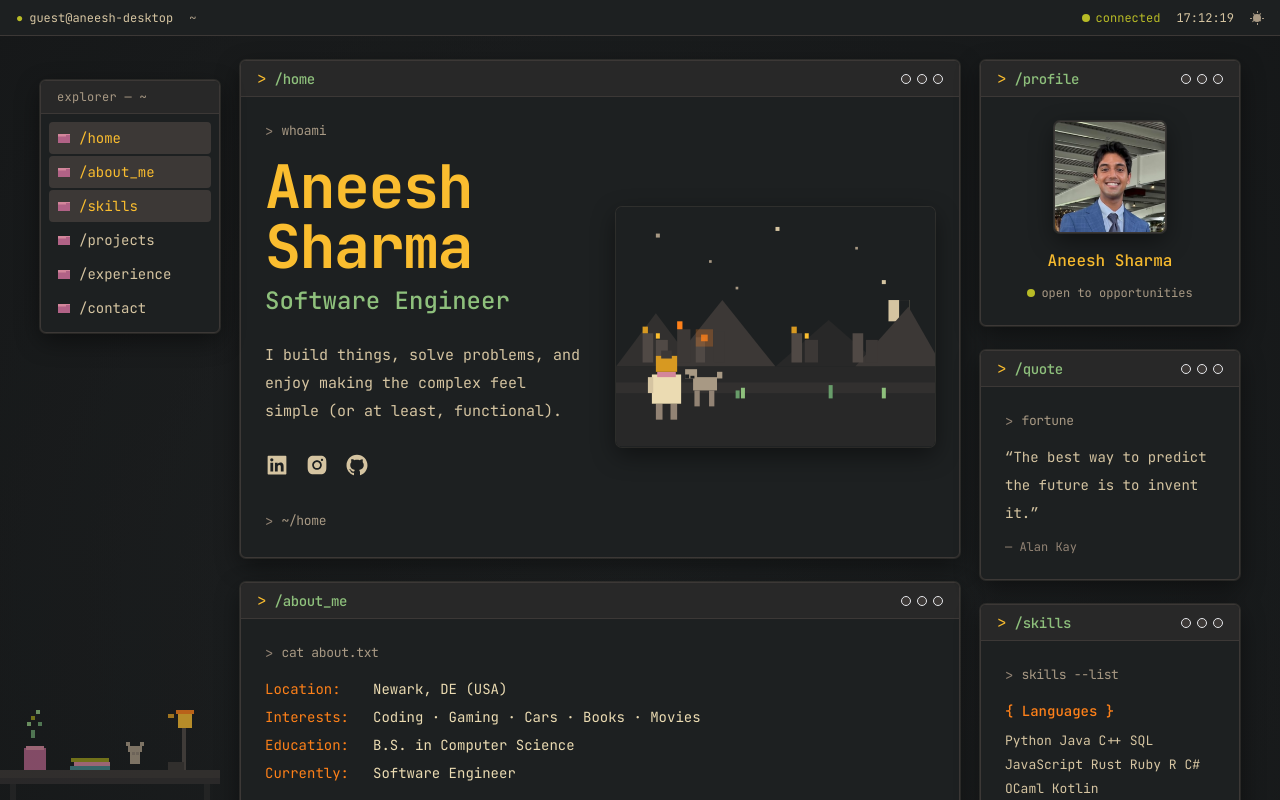
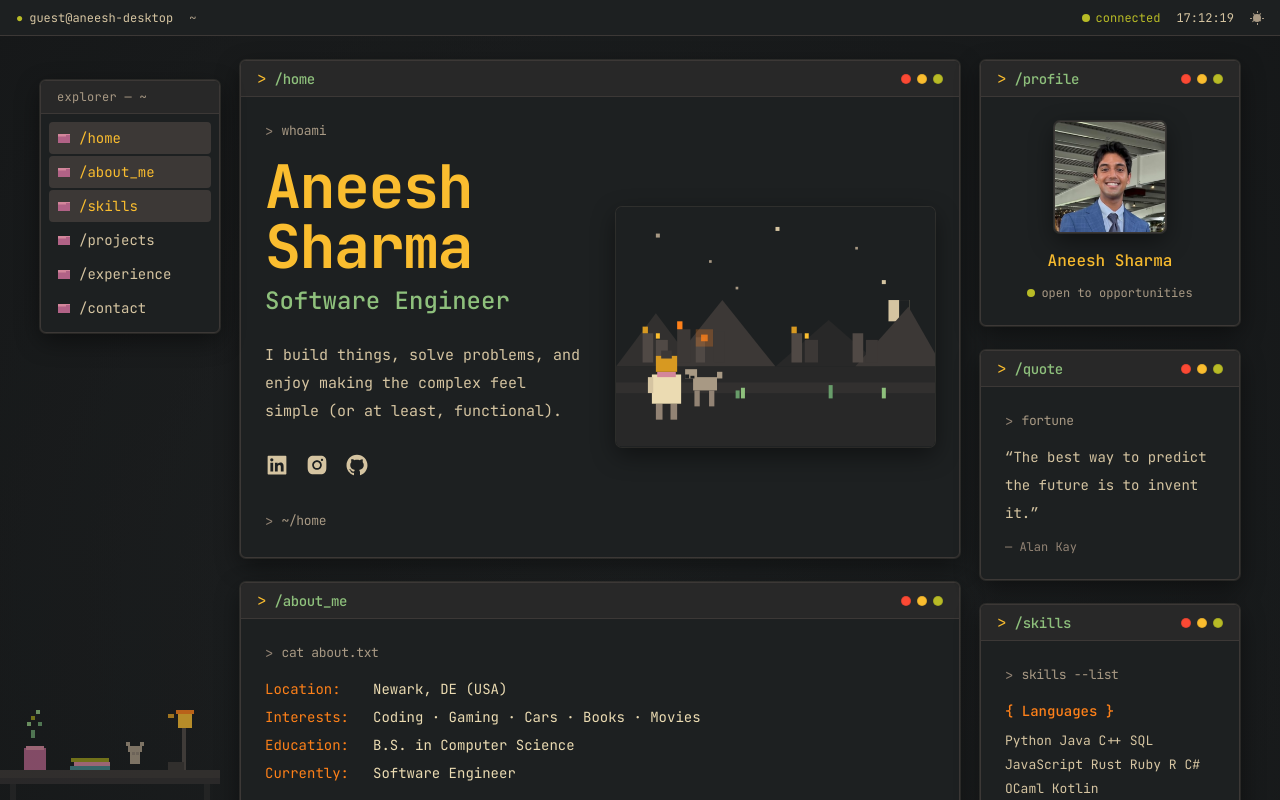
Before and after one commit to AneeshSharma9/portfolio, a Next.js app: page / in a window 1280 px wide. Shown: the top 800 px of the page. Built offline with nearby package versions, Linux system fonts and the light colour scheme.

Commit message:
feat: use window buttons to minimize/maximize

```diff
--- a/components/TerminalWindow.js
+++ b/components/TerminalWindow.js
@@ -1,3 +1,4 @@
+import { useCallback, useState } from "react";
 import { motion } from "framer-motion";
 
 export default function TerminalWindow({
@@ -7,6 +8,19 @@ export default function TerminalWindow({
   dots = true,
   animate = true,
 }) {
+  const [minimized, setMinimized] = useState(false);
+  const toggle = useCallback(() => setMinimized((m) => !m), []);
+
+  const handleKeyDown = useCallback(
+    (e) => {
+      if (e.key === "Enter" || e.key === " ") {
+        e.preventDefault();
+        toggle();
+      }
+    },
+    [toggle]
+  );
+
   const content = (
     <div
       className={`bg-gruv-bg1 border border-gruv-bg3 rounded-md pixel-border overflow-hidden ${className}`}
@@ -20,13 +34,32 @@ export default function TerminalWindow({
         </div>
         {dots && (
           <div className="flex items-center gap-1.5">
-            <span className="w-2.5 h-2.5 rounded-full bg-gruv-bg3 border border-gruv-neutral/30"></span>
-            <span className="w-2.5 h-2.5 rounded-full bg-gruv-bg3 border border-gruv-neutral/30"></span>
-            <span className="w-2.5 h-2.5 rounded-full bg-gruv-bg3 border border-gruv-neutral/30"></span>
+            {["dot-red", "dot-yellow", "dot-green"].map((color) => (
+              <button
+                key={color}
+                type="button"
+                onClick={toggle}
+                onKeyDown={handleKeyDown}
+                aria-label="Minimize / restore window"
+                aria-expanded={!minimized}
+                className={`w-2.5 h-2.5 rounded-full border border-black/10 ${color} transition hover:opacity-80 hover:scale-110 active:scale-95 cursor-pointer focus-visible:outline-none focus-visible:ring-1 focus-visible:ring-gruv-fg2`}
+              />
+            ))}
           </div>
         )}
       </div>
-      <div className="p-5 md:p-6">{children}</div>
+      <motion.div
+        initial={false}
+        animate={
+          minimized
+            ? { height: 0, opacity: 0 }
+            : { height: "auto", opacity: 1 }
+        }
+        transition={{ duration: 0.3, ease: "easeInOut" }}
+        className="overflow-hidden"
+      >
+        <div className="p-5 md:p-6">{children}</div>
+      </motion.div>
     </div>
   );
 
--- a/styles/globals.css
+++ b/styles/globals.css
@@ -186,6 +186,18 @@ html.light .nav-active {
       0 8px 24px rgba(0, 0, 0, 0.45);
   }
 
+  .dot-red {
+    background-color: #fb4934;
+  }
+
+  .dot-yellow {
+    background-color: #fabd2f;
+  }
+
+  .dot-green {
+    background-color: #b8bb26;
+  }
+
   html.light .pixel-border {
     box-shadow:
       0 0 0 1px rgba(146, 131, 116, 0.25),
```
